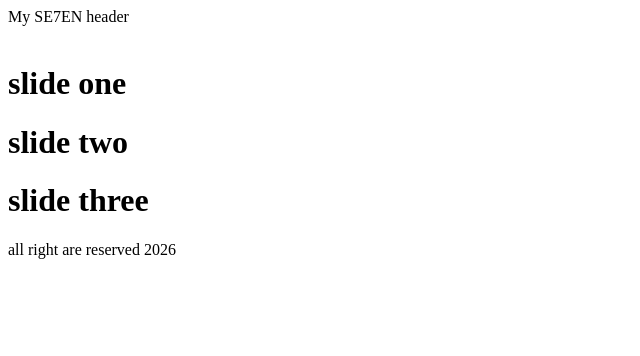
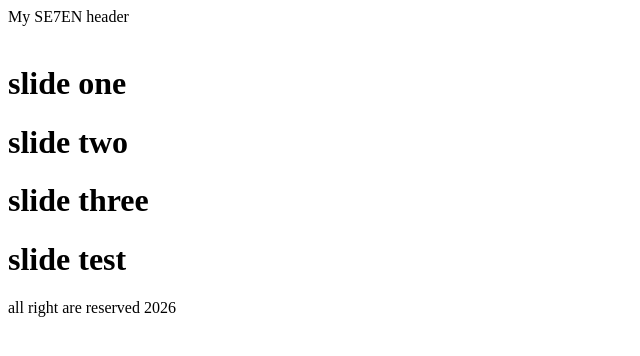
Before and after one commit to Abolfazl-learning/GIT-Project-1---Copy, a website: page Index.html in a window 1280 px wide. Shown: the whole page, without its empty margins (0-640 px from the left). Drawn offline with Linux system fonts and the light colour scheme.

Commit message:
slide test added

```diff
--- a/Index.html
+++ b/Index.html
@@ -16,6 +16,7 @@
         <h1>slide one</h1>
         <h1>slide two</h1>
         <h1>slide three</h1>
+        <h1>slide test</h1>
    </div>
    <footer>
           all right are reserved 2026
```
